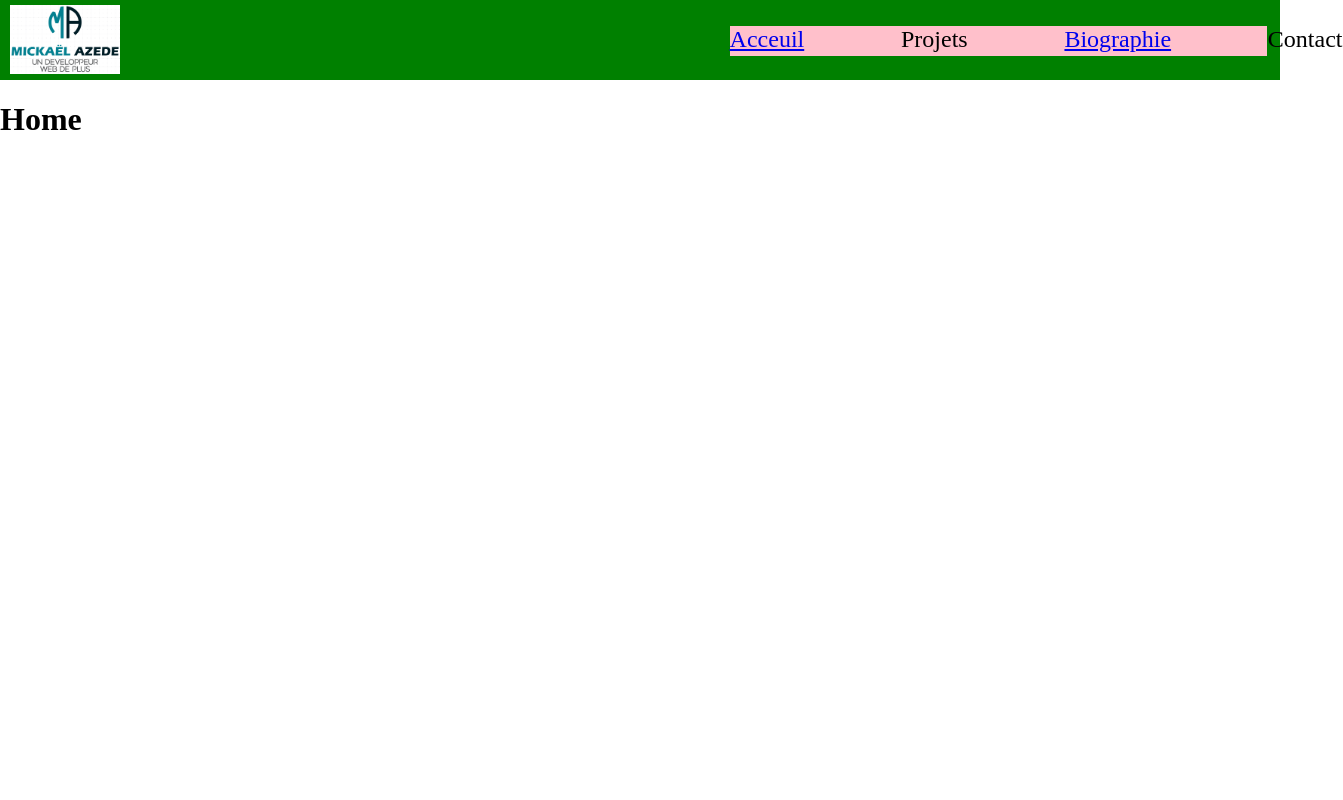
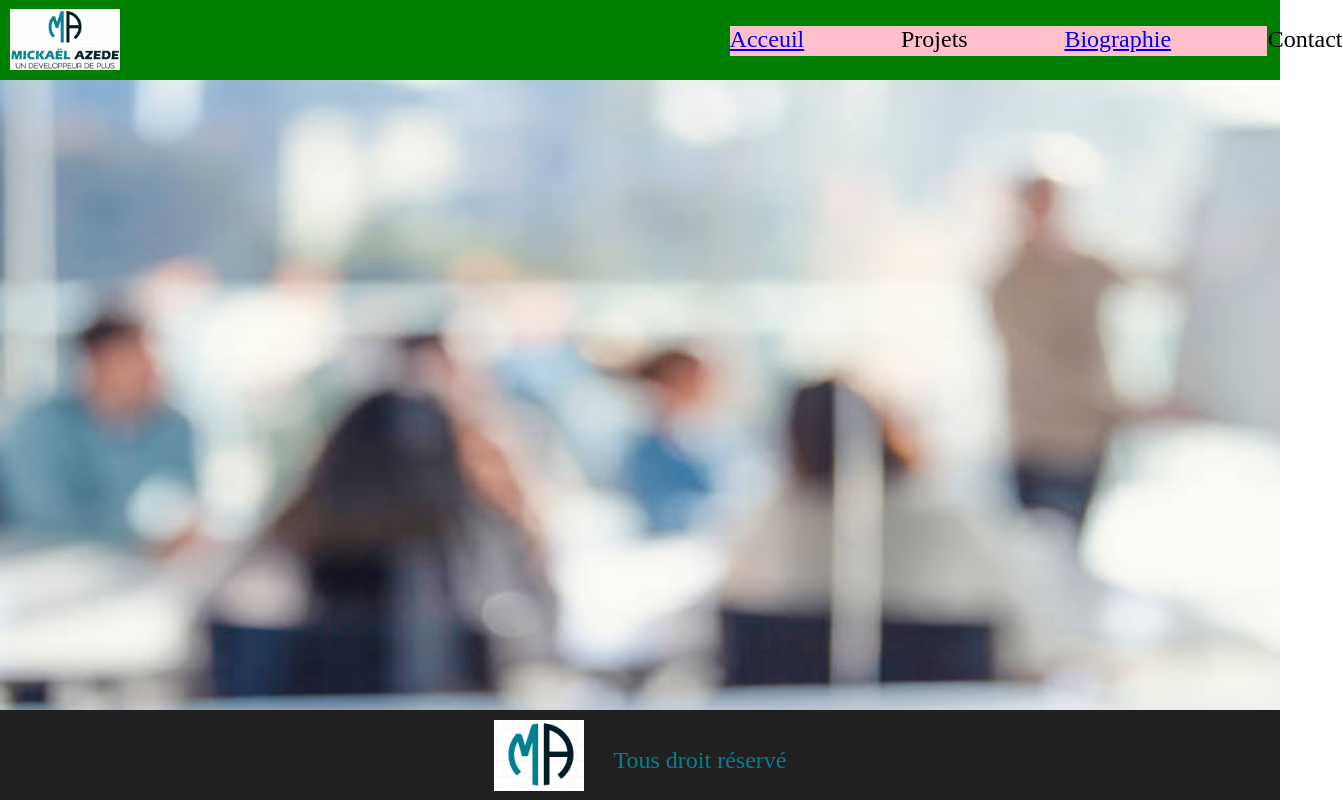
Before and after one commit to Vetradu10p/Portfolio, a React (Vite) app: page /home in a window 1280 px wide. Shown: the whole page, 1343 px wide, since content can reach past the window. Built offline with nearby package versions, Linux system fonts and the light colour scheme.

Commit message:
Main en cours

```diff
--- /dev/null
+++ b/src/components/AccueilHome.jsx
@@ -0,0 +1,15 @@
+import React from 'react';
+import './acceuilHome.scss';
+import PeopleWallpaper from './BackOne';
+
+const AccueilHome = () => {
+    return (
+        <div className='ParAccueilHome'>
+           <div className='Fond_1'><PeopleWallpaper /></div>
+           <div className='Fond_2'></div>
+           <div className='Fond_3'></div>
+        </div>
+    );
+};
+
+export default AccueilHome;
--- /dev/null
+++ b/src/components/BackOne.jsx
@@ -0,0 +1,13 @@
+import React from 'react';
+import PeopleWallImage from '../assets/Images/PeopleWallpaper.jpg'
+import './backOne.scss'
+
+const PeopleWallpaper = () => {
+    return (
+        <div>
+            <img className="PeopleWallpaper" src={PeopleWallImage} alt="Image contenant un fond d'écran flouté" />
+        </div>
+    );
+};
+
+export default PeopleWallpaper;
--- /dev/null
+++ b/src/components/LogoPortFolio.jsx
@@ -0,0 +1,12 @@
+import React from 'react';
+import LogPortFolioImage from '../assets/Images/LogoPortfolio.png'
+
+const LogPortFolio = () => {
+    return (
+        <div>
+            <img className="LogPortFolio" src={LogPortFolioImage} alt="Image contenant mon logo" />
+        </div>
+    );
+};
+
+export default LogPortFolio;
--- /dev/null
+++ b/src/components/acceuilHome.scss
@@ -0,0 +1,11 @@
+.ParAccueilHome {
+    top: 0;
+    left: 0;
+    width: 100vw;
+    height: 100vh;
+    z-index: -1;
+    .Fond_1 {
+        width: 100%;
+        height: 100%;
+    }
+}
--- /dev/null
+++ b/src/components/backOne.scss
@@ -0,0 +1,5 @@
+.PeopleWallpaper {
+    width: 100%;
+    height: 83vh;
+    margin-top: 80px;
+}
--- a/src/components/public/Footer.jsx
+++ b/src/components/public/Footer.jsx
@@ -1,9 +1,12 @@
 import React from 'react';
+import LogPortFolio from '../LogoPortFolio';
+import './footer.scss'
 
 const Footer = () => {
     return (
-        <div>
-
+        <div className='Footer'>
+            <LogPortFolio />
+            <p>Tous droit réservé</p>
         </div>
     );
 };
--- a/src/components/public/Header.jsx
+++ b/src/components/public/Header.jsx
@@ -1,14 +1,14 @@
 import React from 'react';
 import { Link } from 'react-router-dom';
+import SignPortFolio from '../SignaturePortFolio';
 import './header.scss'
-import SignPortFolio from '../SignaturePortFolio';
 
 const Header = () => {
     return (
         <div className='Header'>
             <header>
                 <nav>
-                    < SignPortFolio />
+                    <SignPortFolio />
                     <ul>
                         <li className='homeHeader'><Link to="/home">Acceuil</Link></li>
                         <li>Projets</li>
--- /dev/null
+++ b/src/components/public/footer.scss
@@ -0,0 +1,24 @@
+.Footer {
+    width: 100%;
+    height: 90px;
+    background-color: rgb(32, 32, 32);
+    position: fixed;
+    display: flex;
+    justify-content: center;
+    align-items: center;
+    bottom: 0;
+    z-index: 999;
+
+
+    img {
+        width: 90px;
+        height: auto;
+        margin-top: 5px;
+    }
+    p {
+        color: rgb(3, 128, 144);
+        font-size: x-large;
+        margin: 10px 0 0 30px;
+
+    }
+}
--- a/src/components/public/header.scss
+++ b/src/components/public/header.scss
@@ -1,6 +1,10 @@
 .Header {
     background-color: green;
     padding-top: 3px;
+    position: fixed;
+    top: 0;
+    width: 100%;
+    z-index: 999;
     nav {
         display: flex;
         justify-content: space-between;
--- a/src/pages/Error404.jsx
+++ b/src/pages/Error404.jsx
@@ -1,11 +1,13 @@
 import React from 'react';
 import Header from '../components/public/Header';
+import Footer from '../components/public/Footer';
 
 const Error404 = () => {
     return (
         <div>
             <Header/>
             <h1>Erreur 404</h1>
+            <Footer />
         </div>
     );
 };
--- a/src/pages/Home.jsx
+++ b/src/pages/Home.jsx
@@ -1,12 +1,15 @@
-import React from 'react';
+import React, { useState } from 'react';
 import Header from '../components/public/Header';
+import AccueilHome from '../components/AccueilHome';
+import Footer from '../components/public/Footer';
 
 const Home = () => {
     return (
-        <div>
-            <Header/>
-            <h1>Home</h1>
-        </div>
+      <div>
+        <Header />
+        <AccueilHome />
+        <Footer />
+      </div>
     );
 };
 
--- a/src/pages/InProgress.jsx
+++ b/src/pages/InProgress.jsx
@@ -1,11 +1,13 @@
 import React from 'react';
 import Header from '../components/public/Header';
+import Footer from '../components/public/Footer';
 
 const InProgress = () => {
     return (
         <div>
             <Header />
             <h1>En cours de construction</h1>
+            <Footer />
         </div>
     );
 };
```
Also changed, not shown: src/assets/Images/PeopleWallpaper.jpg (added), src/assets/Images/SignPortfolio.png.
